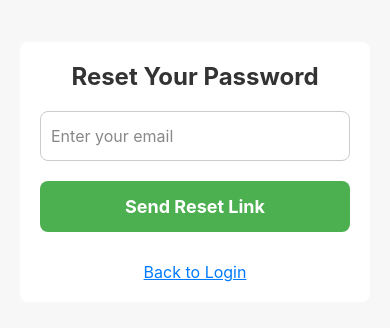
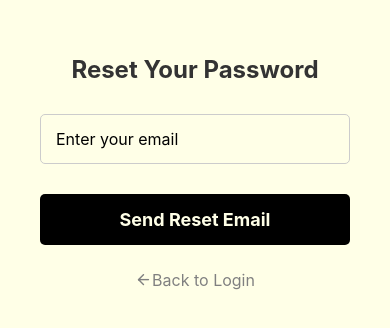
Before and after one commit to Yashchaudhari29/AppointPro, a React Native app: screen /Forgot_Password in a window 390 px wide. Shown: the part 250-578 px from the top of the page. Built offline with nearby package versions, Linux system fonts and the light colour scheme.

Commit message:
UI added

```diff
--- a/App.js
+++ b/App.js
@@ -18,33 +18,34 @@ export default function App() {
   return (
     <NavigationContainer>
       <Stack.Navigator
+
         initialRouteName="wp"
-        screenOptions={{
-          headerStyle: {
-            backgroundColor: '#6200EE', // Attractive header background color
-            shadowColor: 'transparent', // Remove shadow
-            elevation: 0, // No shadow for Android
-          },
-          headerTintColor: '#fff', // White color for header text
-          headerTitleStyle: {
-            fontWeight: 'bold', // Bold title for headers
-            fontSize: 22, // Larger font size
-          },
-          cardStyle: {
-            backgroundColor: '#F3F4F6', // Light background for all screens
-          },
-        }}
+        // screenOptions={{
+        //   headerStyle: {
+        //     backgroundColor: '#FFFFE7', // Attractive header background color
+        //     shadowColor: 'transparent', // Remove shadow
+        //     elevation: 0, // No shadow for Android
+        //   },
+        //   headerTintColor: 'black', // White color for header text
+        //   headerTitleStyle: {
+        //     // fontWeight: 'bold', // Bold title for headers
+        //     // fontSize: 22, // Larger font size
+        //   },
+        //   cardStyle: {
+        //     backgroundColor: '#FFFFE7', // Light background for all screens
+        //   },
+        // }}
       >
         <Stack.Screen
           options={{ headerShown: false }}
           name="wp"
           component={WelcomePage}
         />
-        <Stack.Screen
+        <Stack.Screen options={{ headerShown: false }}
           name="Login"
           component={LoginScreen}
         />
-        <Stack.Screen
+        <Stack.Screen options={{ headerShown: false }}
           name="Register"
           component={RegisterScreen}
         />
--- a/screens/Forgot_password.js
+++ b/screens/Forgot_password.js
@@ -6,12 +6,16 @@ import {
   TextInput,
   TouchableOpacity,
   StyleSheet,
-  StatusBar
+  StatusBar,
+  ActivityIndicator
 } from 'react-native';
 import { getAuth, sendPasswordResetEmail } from "firebase/auth";
+
+import Icon from 'react-native-vector-icons/Feather';
 const ForgotPasswordScreen = ({ navigation }) => {
   const [email, setEmail] = useState('');
   const [message, setMessage] = useState('');
+  const [loading, setLoading] = useState(false); // Track loading state
 
   const handlePasswordReset = async () => {
     const auth = getAuth();
@@ -19,13 +23,15 @@ const ForgotPasswordScreen = ({ navigation }) => {
       setMessage('Please enter a valid email address');
       return;
     }
+    setLoading(true); // Show loading spinner
     try {
       await sendPasswordResetEmail(auth, email);
       alert("Password reset email sent! Check your mail please.");
-      navigation.goBack()
+      navigation.goBack();
     } catch (error) {
-      Alert.alert("Error", error.message);
+      setMessage(error.message);
     }
+    setLoading(false); // Stop loading spinner
   };
 
   return (
@@ -43,16 +49,32 @@ const ForgotPasswordScreen = ({ navigation }) => {
           placeholder="Enter your email"
           value={email}
           onChangeText={setEmail}
-          style={styles.input}
-          placeholderTextColor="#888"
+          autoCapitalize="none"
+          style={[styles.input, message && styles.errorInput]}
         />
 
-        <TouchableOpacity style={styles.resetButton} onPress={handlePasswordReset}>
-          <Text style={styles.resetButtonText}>Send Reset Link</Text>
+        <TouchableOpacity
+          style={styles.resetButton}
+          onPress={handlePasswordReset}
+          disabled={loading}
+        >
+          {loading ? (
+            <ActivityIndicator size="small" color="#FFFFE7" /> // Show loading spinner
+          ) : (
+            <View style={styles.buttonContent}>
+              <Text style={styles.resetButtonText}>Send Reset Email</Text>
+            </View>
+          )}
         </TouchableOpacity>
 
-        <TouchableOpacity style={styles.loginLink} onPress={() => navigation.goBack()}>
-          <Text style={styles.loginLinkText}>Back to Login</Text>
+        <TouchableOpacity
+          style={styles.backButton}
+          onPress={() => navigation.goBack()}
+        >
+          <View style={styles.back_container}>
+          <Icon name="arrow-left" size={17} style={styles.arrowIcon} />
+          <Text style={styles.backText}>Back to Login</Text>
+          </View>
         </TouchableOpacity>
       </View>
     </View>
@@ -63,58 +85,80 @@ const styles = StyleSheet.create({
   container: {
     flex: 1,
     justifyContent: 'center',
-    padding: 20,
-    backgroundColor: '#f7f7f7',
+    alignItems: 'center',
+    backgroundColor: '#FFFFE7',
+    paddingHorizontal: 20,
   },
   formContainer: {
-    backgroundColor: '#fff',
-    borderRadius: 8,
+    width: '100%',
+    maxWidth: 400,
     padding: 20,
-    alignItems: 'center',
-    elevation: 3,
+    borderRadius: 10,
+    backgroundColor: 'transparent',
   },
   header: {
     fontSize: 24,
     fontWeight: 'bold',
+    textAlign: 'center',
+    marginBottom: 30,
     color: '#333',
-    marginBottom: 20,
   },
   input: {
-    width: '100%',
     height: 50,
+    borderWidth: 1,
     borderColor: '#ccc',
-    borderWidth: 1,
-    borderRadius: 8,
-    marginBottom: 20,
-    paddingHorizontal: 10,
+    borderRadius: 5,
+    paddingHorizontal: 15,
+    marginBottom: 10,
     fontSize: 16,
   },
+  errorInput: {
+    borderColor: '#FF0000',
+  },
+  message: {
+    color: '#FF0000',
+    fontSize: 14,
+    marginBottom: 10,
+    textAlign: 'center',
+  },
   resetButton: {
+    backgroundColor: 'black',
+    paddingVertical: 15,
+    borderRadius: 5,
+    marginTop:20,
+    marginBottom: 10,
+    alignItems: 'center',
+    justifyContent: 'center',
+    flexDirection: 'row',
     width: '100%',
-    backgroundColor: '#4CAF50',
-    padding: 15,
-    borderRadius: 8,
-    marginBottom: 20,
+    maxWidth: 400,
+  },
+  buttonContent: {
+    flexDirection: 'row',
     alignItems: 'center',
   },
   resetButtonText: {
     fontSize: 18,
-    color: '#fff',
+    color: '#FFFFE7',
     fontWeight: 'bold',
   },
-  loginLink: {
-    marginTop: 10,
+  backButton: {
+    marginTop: 15,
+    alignItems: 'center',
   },
-  loginLinkText: {
+  backText: {
+    color: 'grey',
     fontSize: 16,
-    color: '#007BFF',
-    textDecorationLine: 'underline',
+    // fontWeight: 'bold',
   },
-  message: {
-    fontSize: 16,
-    color: '#FF5722',
-    marginBottom: 20,
+  back_container:{
+    flexDirection: 'row',
+    alignItems: 'center',
   },
+  arrowIcon:{
+    color:'grey'
+  }
+
 });
 
 export default ForgotPasswordScreen;
--- a/screens/Login_page.js
+++ b/screens/Login_page.js
@@ -146,6 +146,7 @@ const LoginScreen = ({ navigation }) => {
             placeholder="Email"
             value={email}
             onChangeText={setEmail}
+            autoCapitalize="none"
             style={[styles.input, errors.email && styles.errorInput]}
           />
           {errors.email && <Text style={styles.errorText}>{errors.email}</Text>}
@@ -156,6 +157,7 @@ const LoginScreen = ({ navigation }) => {
               secureTextEntry={!showPassword}
               value={password}
               onChangeText={setPassword}
+              autoCapitalize="none"
               style={[styles.input, errors.password && styles.errorInput]}
             />
             <TouchableOpacity
@@ -170,12 +172,15 @@ const LoginScreen = ({ navigation }) => {
             <Text style={styles.forgotPasswordText}>Forgot Password?</Text>
           </TouchableOpacity>
           <TouchableOpacity style={styles.loginButton} onPress={handleLogin} disabled={loading}>
-            {loading ? (
-              <ActivityIndicator size="small" color="#FFFFE7" /> // Show the loading spinner
-            ) : (
-              <Text style={styles.loginButtonText}>Login</Text> // Show the button text
-            )}
-          </TouchableOpacity>
+  {loading ? (
+    <ActivityIndicator size="small" color="#FFFFE7" /> // Show the loading spinner
+  ) : (
+    <View style={styles.buttonContent}>
+      <Text style={styles.loginButtonText}>Login</Text>
+      <Icon name="arrow-right-circle" size={24} style={styles.arrowIcon} />
+    </View> // Show the button text with the right arrow
+  )}
+</TouchableOpacity>
 
 
 
@@ -195,7 +200,7 @@ const styles = StyleSheet.create({
     flex: 1,
     justifyContent: 'center',
     alignItems: 'center',
-    backgroundColor: '#f7f7f7',
+    backgroundColor: '#FFFFE7',
     paddingHorizontal: 20,
   },
   formContainer: {
@@ -203,18 +208,8 @@ const styles = StyleSheet.create({
     maxWidth: 400,
     padding: 20,
     borderRadius: 10,
-    backgroundColor: '#fff',
-    ...Platform.select({
-      android: {
-        elevation: 5,
-      },
-      ios: {
-        shadowColor: '#000',
-        shadowOffset: { width: 0, height: 2 },
-        shadowOpacity: 0.2,
-        shadowRadius: 3.5,
-      }
-    })
+    backgroundColor: 'transparent',
+
   },
   scrollContainer: {
     flexGrow: 1,
@@ -278,25 +273,38 @@ const styles = StyleSheet.create({
     right: 15,
   },
   loginButton: {
-    backgroundColor: '#4285F4',
+    backgroundColor: 'black',
     paddingVertical: 15,
     borderRadius: 5,
     marginBottom: 20,
     marginTop: 35,
     alignItems: 'center',
     justifyContent: 'center',
+    flexDirection: 'row',
+    width: '100%',
+    maxWidth: 400,
+  },
+  buttonContent: {
+    flexDirection: 'row',
+    alignItems: 'center',
   },
   loginButtonText: {
     fontSize: 18,
-    color: 'white',
+    color: '#FFFFE7',
     fontWeight: 'bold',
+    marginRight: 2, // Space between text and icon
+  },
+  arrowIcon: {
+    marginLeft: 1,
+    color:'#FFFFE7'
   },
   forgotPasswordContainer: {
     marginBottom: 10,
     // alignItems: 'center',
   },
   forgotPasswordText: {
-    color: '#4285F4',
+    color:'black'
+    // color: '#4285F4',
   },
   registerContainer: {
     alignItems: 'center',
@@ -305,8 +313,8 @@ const styles = StyleSheet.create({
     color: '#888',
   },
   signUpText: {
+    color:'black',
     fontWeight: 'bold',
-    color: '#4285F4',
   }
 });
 
--- a/screens/Register_page.js
+++ b/screens/Register_page.js
@@ -1,24 +1,13 @@
 import React, { useState } from 'react';
-import {
-  createUserWithEmailAndPassword,
-} from 'firebase/auth';
-import {
-  View,
-  Text,
-  TextInput,
-  TouchableOpacity,
-  StyleSheet,
-  Platform,
-  StatusBar,
-  ScrollView,
-  ActivityIndicator
-} from 'react-native';
+import { createUserWithEmailAndPassword } from 'firebase/auth';
+import { View, Text, TextInput, TouchableOpacity, StyleSheet, Platform, StatusBar, ScrollView, ActivityIndicator } from 'react-native';
 import { SelectList } from 'react-native-dropdown-select-list';
 import Icon from 'react-native-vector-icons/Feather';
-import Svg, { Path } from 'react-native-svg';
-import { getFirestore, doc, setDoc} from 'firebase/firestore';
+import { getFirestore, doc, setDoc } from 'firebase/firestore';
 import { auth, db } from '../firebase';
+
 const db1 = getFirestore();
+
 const RegisterScreen = ({ navigation }) => {
   const [name, setName] = useState('');
   const [email, setEmail] = useState('');
@@ -30,6 +19,7 @@ const RegisterScreen = ({ navigation }) => {
   const [confirmPasswordVisible, setConfirmPasswordVisible] = useState(false);
   const [errors, setErrors] = useState({});
   const [isLoading, setIsLoading] = useState(false);
+
   const validatePassword = (password) => {
     const minLength = password.length >= 8;
     const hasNumber = /\d/.test(password);
@@ -41,34 +31,31 @@ const RegisterScreen = ({ navigation }) => {
 
   const handleSubmit = async () => {
     const formErrors = {};
-    // if (!name) formErrors.name = 'Name is required';
-    // if (!email) formErrors.email = 'Email is required';
-    // if (!mobile) formErrors.mobile = 'Mobile number is required';
-    // if (!role) formErrors.role = 'Type of service is required';
-    // if (!password) formErrors.password = 'Password is required';
-    // if (!confirmPassword) formErrors.confirmPassword = 'Confirm password is required';
 
-    // const passwordValidation = validatePassword(password);
-    // if (!passwordValidation.minLength) formErrors.passwordLength = 'Password must be at least 8 characters';
-    // if (!passwordValidation.hasNumber) formErrors.passwordNumber = 'Password must contain at least one number';
-    // if (!passwordValidation.hasSpecialChar) formErrors.passwordSpecialChar = 'Password must contain at least one special character';
-    // if (!passwordValidation.hasLetter) formErrors.passwordLetter = 'Password must contain at least one letter';
+    // Form validation
+    if (!name) formErrors.name = 'Name is required';
+    if (!email) formErrors.email = 'Email is required';
+    if (!mobile) formErrors.mobile = 'Mobile number is required';
+    if (!role) formErrors.role = 'Role is required';
+    if (!password) formErrors.password = 'Password is required';
+    if (!confirmPassword) formErrors.confirmPassword = 'Confirm password is required';
 
-    // if (password !== confirmPassword) formErrors.passwordMatch = 'Passwords don’t match';
+    const passwordValidation = validatePassword(password);
+    if (!passwordValidation.minLength) formErrors.passwordLength = 'Password must be at least 8 characters';
+    if (!passwordValidation.hasNumber) formErrors.passwordNumber = 'Password must contain at least one number';
+    if (!passwordValidation.hasSpecialChar) formErrors.passwordSpecialChar = 'Password must contain at least one special character';
+    if (!passwordValidation.hasLetter) formErrors.passwordLetter = 'Password must contain at least one letter';
 
-    // if (Object.keys(formErrors).length > 0) {
-    //   setErrors(formErrors);
-    //   return;
-    // }
+    if (password !== confirmPassword) formErrors.passwordMatch = 'Passwords do not match';
+
+    if (Object.keys(formErrors).length > 0) {
+      setErrors(formErrors);
+      return;
+    }
 
     try {
-      if (password !== confirmPassword) {
-        alert('Passwords do not match!');
-        return;
-      }
       setIsLoading(true);
       const userCredentials = await createUserWithEmailAndPassword(auth, email, password);
-
       const user = userCredentials.user;
 
       await setDoc(doc(db1, 'users', user.uid), {
@@ -91,43 +78,90 @@ const RegisterScreen = ({ navigation }) => {
         <StatusBar barStyle="dark-content" />
         <View style={styles.formContainer}>
           <Text style={styles.header}>Get Started with AppointPro</Text>
-          {/* <TouchableOpacity style={styles.googleButton}>
-            <Svg xmlns="http://www.w3.org/2000/svg" viewBox="0 0 150 150" width={30} height={30}>
-              <Path fill="#4285F4" d="M120,76.1c0-3.1-0.3-6.3-0.8-9.3H75.9v17.7h24.8c-1,5.7-4.3,10.7-9.2,13.9l14.8,11.5C115,101.8,120,90,120,76.1L120,76.1z" />
-              <Path fill="#34A853" d="M75.9,120.9c12.4,0,22.8-4.1,30.4-11.1L91.5,98.4c-4.1,2.8-9.4,4.4-15.6,4.4c-12,0-22.1-8.1-25.8-18.9L34.9,95.6C42.7,111.1,58.5,120.9,75.9,120.9z" />
-              <Path fill="#FBBC05" d="M50.1,83.8c-1.9-5.7-1.9-11.9,0-17.6L34.9,54.4c-6.5,13-6.5,28.3,0,41.2L50.1,83.8z" />
-              <Path fill="#EA4335" d="M75.9,47.3c6.5-0.1,12.9,2.4,17.6,6.9L106.6,41C98.3,33.2,87.3,29,75.9,29.1c-17.4,0-33.2,9.8-41,25.3l15.2,11.8C53.8,55.3,63.9,47.3,75.9,47.3z" />
-            </Svg>
-            <Text style={styles.googleButtonText}>Sign Up with Google</Text>
-          </TouchableOpacity> */}
-          {/* Form Inputs */}
-          <TextInput placeholder="Name" value={name} onChangeText={setName} style={[styles.input, errors.name && styles.errorInput]} />
+
+          {/* Name Input */}
+          <TextInput
+            placeholder="Full Name"
+            value={name}
+            onChangeText={setName}
+            style={[styles.input, errors.name && styles.errorInput]}
+          />
           {errors.name && <Text style={styles.errorText}>{errors.name}</Text>}
-          <TextInput placeholder="Email" value={email} onChangeText={setEmail} style={[styles.input, errors.email && styles.errorInput]} />
+
+          {/* Email Input */}
+          <TextInput
+            placeholder="Email Address"
+            value={email}
+            onChangeText={setEmail}
+            autoCapitalize="none"
+            style={[styles.input, errors.email && styles.errorInput]}
+          />
           {errors.email && <Text style={styles.errorText}>{errors.email}</Text>}
-          <TextInput placeholder="Mobile Number" value={mobile} onChangeText={setMobile} keyboardType="phone-pad" style={[styles.input, errors.mobile && styles.errorInput]} />
+
+          {/* Mobile Input */}
+          <TextInput
+            placeholder="Mobile Number"
+            value={mobile}
+            onChangeText={setMobile}
+            keyboardType="phone-pad"
+            style={[styles.input, errors.mobile && styles.errorInput]}
+          />
           {errors.mobile && <Text style={styles.errorText}>{errors.mobile}</Text>}
+
+          {/* Role Selection */}
           <View style={[styles.selectContainer, errors.role && styles.errorInput]}>
-            <SelectList setSelected={setRole} data={[{ key: 'consumer', value: 'Service consumer' }, { key: 'provider', value: 'Service Provider' }]} placeholder="Type of service" search={false} />
+            <SelectList
+              setSelected={setRole}
+              data={[
+                { key: 'provider', value: 'Service Provider' },
+                { key: 'consumer', value: 'Service Consumer' },
+              ]}
+              placeholder="Select Role"
+              search={false}
+            />
           </View>
           {errors.role && <Text style={styles.errorText}>{errors.role}</Text>}
-          {/* Password Inputs */}
+
+          {/* Password Input */}
           <View style={styles.passwordContainer}>
-            <TextInput placeholder="Password" secureTextEntry={!passwordVisible} value={password} onChangeText={setPassword} style={[styles.input, errors.password && styles.errorInput]} />
-            <TouchableOpacity style={styles.eyeButton} onPress={() => setPasswordVisible(!passwordVisible)}>
+            <TextInput
+              placeholder="Password"
+              secureTextEntry={!passwordVisible}
+              value={password}
+              onChangeText={setPassword}
+              autoCapitalize="none"
+              style={[styles.input, errors.password && styles.errorInput]}
+            />
+            <TouchableOpacity
+              style={styles.eyeButton}
+              onPress={() => setPasswordVisible(!passwordVisible)}
+            >
               <Icon name={passwordVisible ? 'eye-off' : 'eye'} size={20} color="#888" />
             </TouchableOpacity>
           </View>
           {errors.password && <Text style={styles.errorText}>{errors.password}</Text>}
+
+          {/* Confirm Password Input */}
           <View style={styles.passwordContainer}>
-            <TextInput placeholder="Confirm Password" secureTextEntry={!confirmPasswordVisible} value={confirmPassword} onChangeText={setConfirmPassword} style={[styles.input, errors.confirmPassword && styles.errorInput]} />
-            <TouchableOpacity style={styles.eyeButton} onPress={() => setConfirmPasswordVisible(!confirmPasswordVisible)}>
+            <TextInput
+              placeholder="Confirm Password"
+              secureTextEntry={!confirmPasswordVisible}
+              value={confirmPassword}
+              onChangeText={setConfirmPassword}
+              autoCapitalize="none"
+              style={[styles.input, errors.confirmPassword && styles.errorInput]}
+            />
+            <TouchableOpacity
+              style={styles.eyeButton}
+              onPress={() => setConfirmPasswordVisible(!confirmPasswordVisible)}
+            >
               <Icon name={confirmPasswordVisible ? 'eye-off' : 'eye'} size={20} color="#888" />
             </TouchableOpacity>
           </View>
           {errors.confirmPassword && <Text style={styles.errorText}>{errors.confirmPassword}</Text>}
           {errors.passwordMatch && <Text style={styles.errorText}>{errors.passwordMatch}</Text>}
-          {/* Sign Up Button */}
+
+          {/* Register Button */}
           {isLoading ? (
             <ActivityIndicator size="large" color="#0000ff" style={styles.loadingIndicator} />
           ) : (
@@ -135,8 +169,12 @@ const RegisterScreen = ({ navigation }) => {
               <Text style={styles.registerButtonText}>Sign Up</Text>
             </TouchableOpacity>
           )}
-          <TouchableOpacity style={styles.loginLink} onPress={() => navigation.goBack()}>
-            <Text style={styles.loginLinkText}>Already have an account? Login</Text>
+
+          {/* Login Link */}
+          <TouchableOpacity style={styles.registerContainer} onPress={() => navigation.goBack()}>
+            <Text style={styles.registerText}>
+            Already have an account? <Text style={styles.signUpText}>Log In</Text>
+            </Text>
           </TouchableOpacity>
         </View>
       </View>
@@ -149,7 +187,7 @@ const styles = StyleSheet.create({
     flex: 1,
     justifyContent: 'center',
     alignItems: 'center',
-    backgroundColor: '#f7f7f7',
+    backgroundColor: '#FFFFE7',
     paddingHorizontal: 20,
   },
   formContainer: {
@@ -157,18 +195,7 @@ const styles = StyleSheet.create({
     maxWidth: 400,
     padding: 20,
     borderRadius: 10,
-    backgroundColor: '#fff',
-    ...Platform.select({
-      android: {
-        elevation: 5,
-      },
-      ios: {
-        shadowColor: '#000',
-        shadowOffset: { width: 0, height: 2 },
-        shadowOpacity: 0.2,
-        shadowRadius: 3.5,
-      }
-    })
+    backgroundColor: 'transparent',
   },
   scrollContainer: {
     flexGrow: 1,
@@ -181,38 +208,20 @@ const styles = StyleSheet.create({
     marginBottom: 20,
     color: '#333',
   },
-  googleButton: {
-    flexDirection: 'row',
-    backgroundColor: 'white',
-    borderWidth: 2,
-    borderColor: '#4285F4',
-    padding: 12,
-    borderRadius: 8,
-    marginBottom: 20,
-    alignItems: 'center',
-    justifyContent: 'center'
+  input: {
+    height: 50,
+    borderWidth: 1,
+    borderColor: '#ccc',
+    borderRadius: 5,
+    paddingHorizontal: 15,
+    marginBottom: 10,
+    fontSize: 16,
   },
-  googleButtonText: {
-    color: '#1A237E',
-    fontWeight: 'bold',
-    fontSize: 16,
-    marginLeft: 5,
+  selectContainer: {
+    borderColor:'#ccc',
+    width: '100%',
+    marginVertical: 10,
   },
-  input: {
-    width: '100%',
-    height: 45,
-    backgroundColor: '#f0f0f0',
-    borderRadius: 8,
-    paddingHorizontal: 15,
-    marginVertical: 10,
-    color: '#333',
-  },
-
-  selectinputContainer: {
-    backgroundColor: '#f0f0f0',
-    borderRadius: 8,
-  },
-
   passwordContainer: {
     position: 'relative',
   },
@@ -223,9 +232,9 @@ const styles = StyleSheet.create({
     transform: [{ translateY: -12 }],
   },
   registerButton: {
-    backgroundColor: '#4CAF50',
+    backgroundColor: 'black',
     padding: 15,
-    borderRadius: 8,
+    borderRadius: 5,
     marginVertical: 10,
     alignItems: 'center',
   },
@@ -247,22 +256,22 @@ const styles = StyleSheet.create({
     marginTop: 15,
     alignItems: 'center',
   },
-
-  alreadyAccountContainer: {
-    flexDirection: 'row',
-    alignSelf: 'center'
-  },
-
-  AlreadyaccountText: {
-    color: 'black',
-    fontSize: 14,
-  },
-
   loginLinkText: {
     color: '#007BFF',
     fontSize: 14,
     fontWeight: 'bold',
   },
+  registerContainer: {
+    marginTop:20,
+    alignItems: 'center',
+  },
+  registerText: {
+    color: '#888',
+  },
+  signUpText: {
+    color:'black',
+    fontWeight: 'bold',
+  }
 });
 
 export default RegisterScreen;
```
Also changed, not shown: package.json (+6 -6 lines), 1 other file (tests, documents, lock files or other folders).
